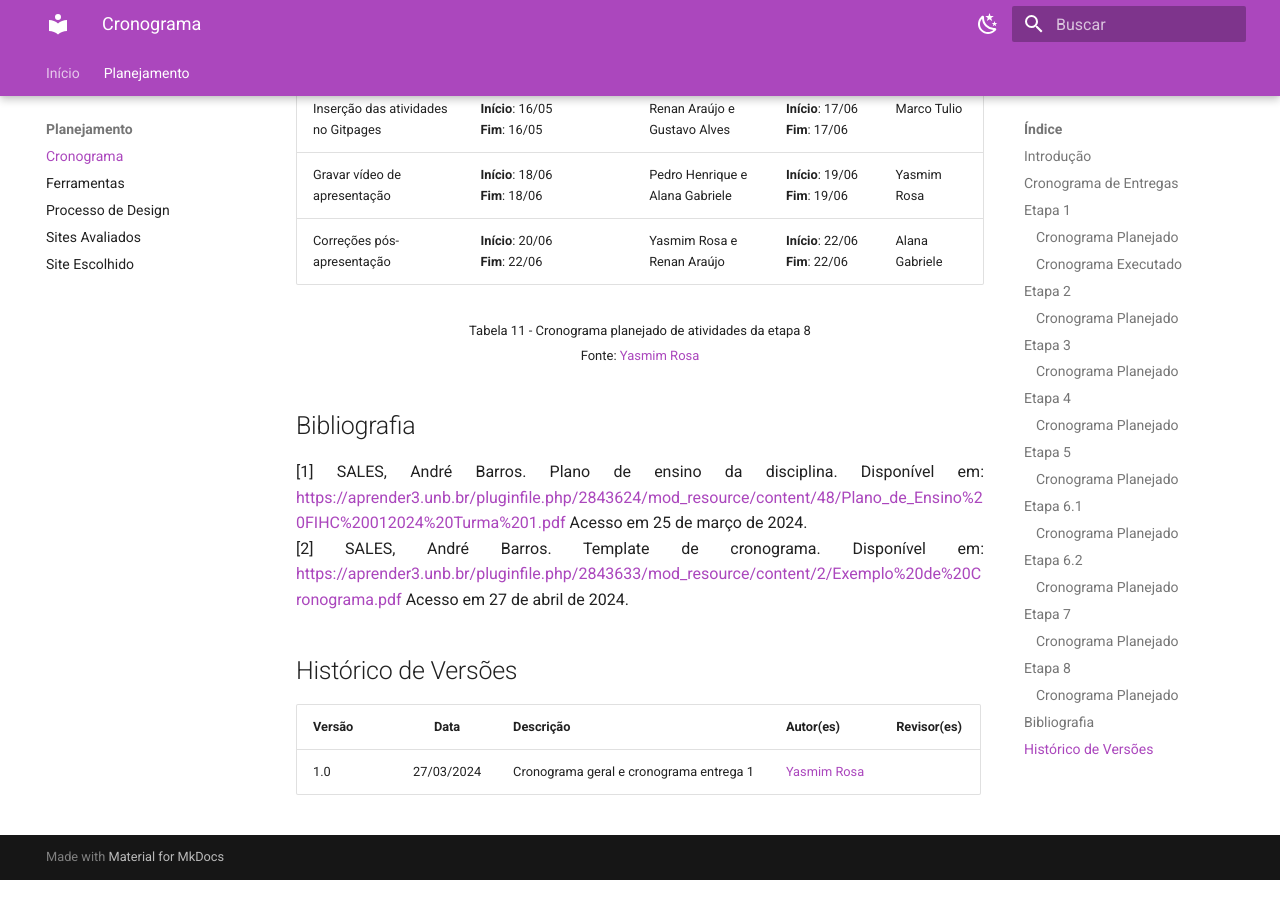
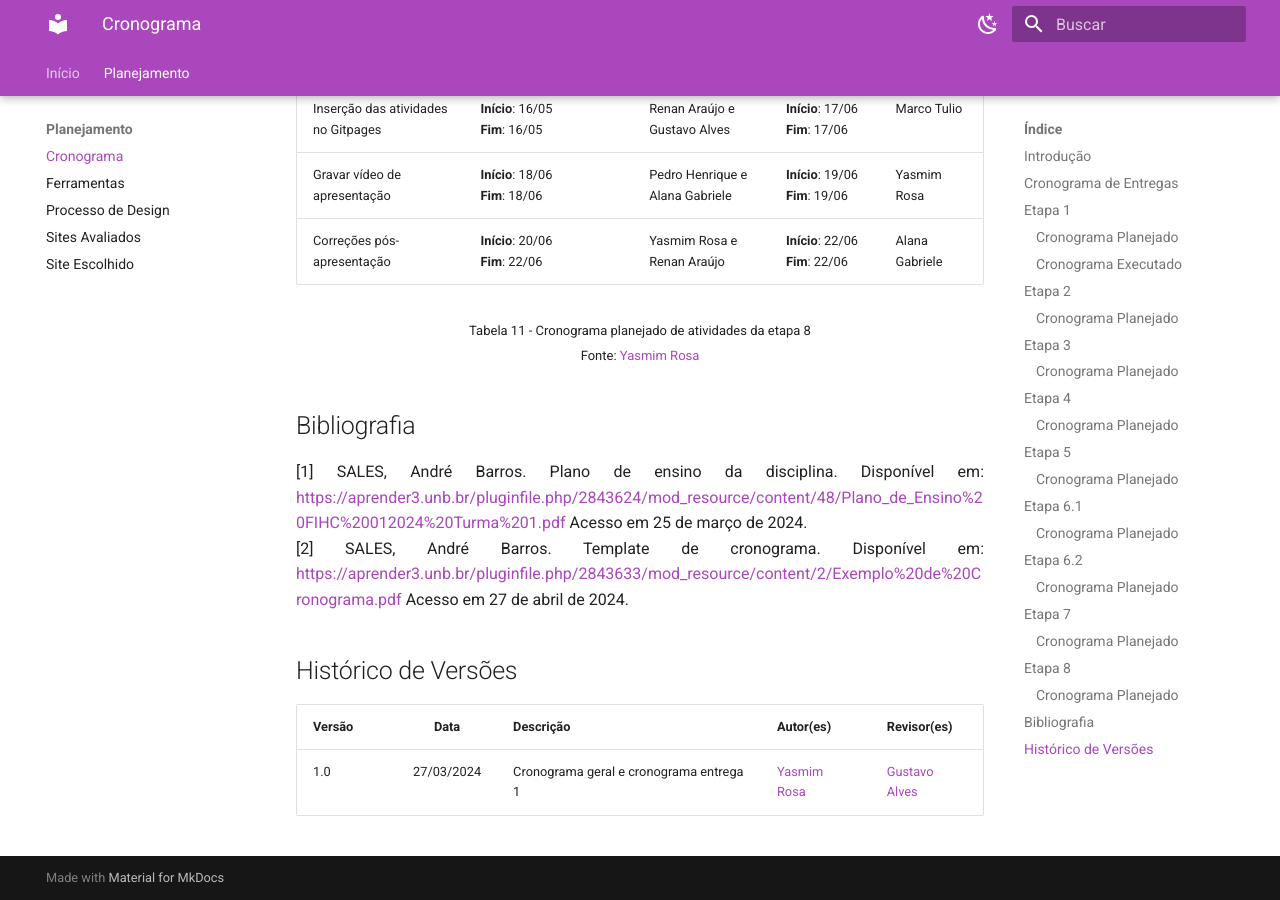
Before and after one commit to Interacao-Humano-Computador/2024.1-Grupo08, an MkDocs documentation site: the page built from docs/planejamento/cronograma.md, in a window 1280 px wide and 900 px high, scrolled down 9891 px. Built offline with MkDocs 1.6.1 and Material for MkDocs 9.7.7, drawn with Linux system fonts in a browser that asks for light colours.

Commit message:
Revisando o cronograma

```diff
--- a/docs/planejamento/cronograma.md
+++ b/docs/planejamento/cronograma.md
@@ -191,4 +191,4 @@ Na **tabela 11** está o cronograma planejado.
 
 | Versão |    Data    | Descrição                                 | Autor(es)                                       | Revisor(es)                                    |
 | ------ | :--------: | ----------------------------------------- | ----------------------------------------------- | ---------------------------------------------- |
-| 1.0    | 27/03/2024 | Cronograma geral e cronograma entrega 1 | [Yasmim Rosa](https://github.com/yaskisoba) |     |
+| 1.0    | 27/03/2024 | Cronograma geral e cronograma entrega 1 | [Yasmim Rosa](https://github.com/yaskisoba) |  [Gustavo Alves](https://github.com/gustaallves)       |
```
